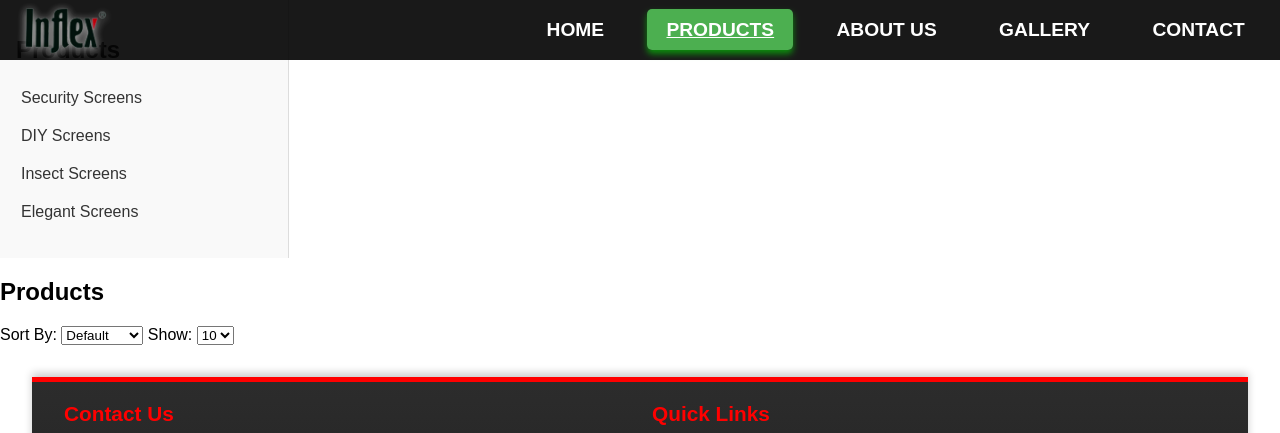
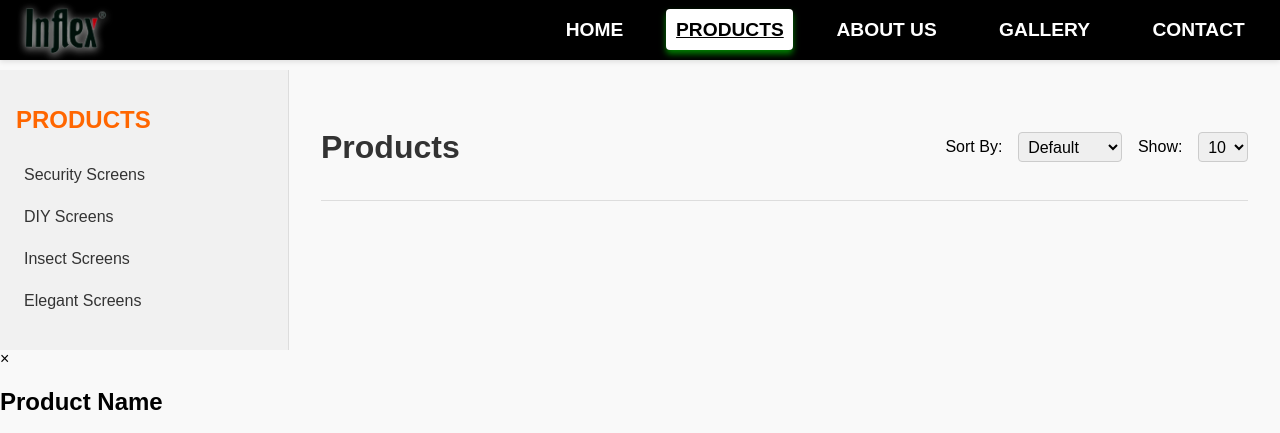
Before and after one commit to WenSuen/Infinity, a PHP site: page /products.html in a window 1280 px wide. Shown: the top 433 px of the page. Run offline with PHP 8.4, Linux system fonts and the light colour scheme; some libraries are stand-ins or nearby versions.

Commit message:
revert back the css

```diff
--- a/css/products.css
+++ b/css/products.css
@@ -1,59 +1,107 @@
-/* General Styles */
 body {
     font-family: Arial, sans-serif;
     margin: 0;
     padding: 0;
+    background-color: #f9f9f9;
 }
 
-/* Sidebar Navigation */
+.products-container {
+    display: flex;
+    flex-direction: row;
+    margin-top: 70px;
+}
+
+/* Navigation Panel */
 .product-navigation {
     width: 20%;
+    background-color: #f1f1f1;
     padding: 1em;
-    background-color: #f9f9f9;
     border-right: 1px solid #ddd;
 }
 
 .product-navigation h2 {
+    font-size: 1.5rem;
+    color: #ff6600;
+    text-transform: uppercase;
+    margin-bottom: 1em;
+}
+
+.product-navigation ul {
+    list-style-type: none;
+    padding: 0;
+}
+
+.product-navigation li {
+    margin-bottom: 0.5em;
+}
+
+.product-navigation li a {
+    text-decoration: none;
+    color: #333;
+    font-size: 1rem;
+    padding: 0.5em;
+    display: block;
+    transition: background-color 0.3s ease, color 0.3s ease;
+}
+
+.product-navigation li a:hover {
+    background-color: #ff6600;
+    color: white;
+    border-radius: 4px;
+}
+
+/* Product Display Area */
+.product-display {
+    flex-grow: 1;
+    padding: 2em;
+}
+
+.product-display header {
+    display: flex;
+    justify-content: space-between;
+    align-items: center;
+    margin-bottom: 2em;
+    border-bottom: 1px solid #ddd;
+    padding-bottom: 0.5em;
+}
+
+.product-display h1 {
+    font-size: 2rem;
     color: #333;
 }
 
-.product-navigation ul {
-    list-style: none;
-    padding: 0;
+.sort-filter {
+    display: flex;
+    align-items: center;
+    gap: 1em;
 }
 
-.product-navigation ul li {
-    margin: 10px 0;
+.sort-filter label {
+    font-size: 1rem;
 }
 
-.product-navigation ul li a {
-    text-decoration: none;
-    color: #333;
-    padding: 5px;
-    display: block;
-    transition: color 0.3s ease;
-}
-
-.product-navigation ul li a:hover {
-    color: #ff6600;
+.sort-filter select {
+    padding: 0.3em;
+    font-size: 1rem;
+    border: 1px solid #ccc;
+    border-radius: 4px;
 }
 
 /* Product Grid */
 .product-grid {
     display: grid;
-    grid-template-columns: repeat(auto-fill, minmax(200px, 1fr));
-    gap: 1.5em;
-    padding: 1em;
+    grid-template-columns: repeat(auto-fit, minmax(250px, 1fr));
+    gap: 2em;
 }
 
 .product-card {
     background-color: white;
+    padding: 1em;
     border: 1px solid #ddd;
     border-radius: 10px;
     text-align: center;
-    padding: 1em;
-    transition: transform 0.3s, box-shadow 0.3s;
-    box-shadow: 0 2px 5px rgba(0, 0, 0, 0.1);
+    transition: transform 0.3s ease, box-shadow 0.3s ease;
+    box-shadow: 0 2px 4px rgba(0, 0, 0, 0.1);
 }
 
 .product-card:hover {
@@ -63,161 +111,71 @@ body {
 
 .product-card img {
     max-width: 100%;
-    height: 150px;
-    object-fit: cover;
-    border-radius: 5px;
-    margin-bottom: 10px;
-}
-
-.color-swatches {
-    display: flex;
-    justify-content: center;
-    gap: 5px;
-}
-
-.color {
-    width: 20px;
-    height: 20px;
-    border-radius: 50%;
-    border: 1px solid #ddd;
-    cursor: pointer;
-    transition: border-color 0.3s;
-}
-
-.color:hover {
-    border-color: #333;
-}
-
-/* Modal */
-.modal {
-    display: none;
-    position: fixed;
-    top: 0;
-    left: 0;
-    width: 100%;
-    height: 100%;
-    background-color: rgba(0, 0, 0, 0.5);
-    justify-content: center;
-    align-items: center;
-    z-index: 1000;
-    padding: 1em;
-}
-
-.modal-content {
-    background-color: white;
     border-radius: 10px;
-    padding: 2em;
-    max-width: 600px;
-    width: 90%;
-    box-shadow: 0 4px 8px rgba(0, 0, 0, 0.2);
-    animation: fadeIn 0.3s ease;
-}
-
-.modal-header {
-    display: flex;
-    justify-content: space-between;
-    align-items: center;
-    border-bottom: 1px solid #ddd;
     margin-bottom: 1em;
 }
 
-.modal-header h2 {
-    margin: 0;
-    font-size: 1.5em;
+.product-card h3 {
+    font-size: 1.2rem;
+    margin: 0.5em 0;
+    color: #333;
 }
 
-.modal-header .close {
-    background-color: transparent;
+.product-card button {
+    padding: 0.5em 1em;
+    font-size: 1rem;
+    background-color: #ff6600;
+    color: white;
     border: none;
-    font-size: 1.5em;
+    border-radius: 4px;
     cursor: pointer;
-    color: #333;
-    transition: color 0.3s ease;
-}
-
-.modal-header .close:hover {
-    color: #ff6600;
-}
-
-.modal-body {
-    display: flex;
-    flex-direction: column;
-    gap: 1em;
-}
-
-.modal-body .product-images img {
-    max-width: 100%;
-    border-radius: 5px;
-    margin-bottom: 1em;
-    object-fit: cover;
-}
-
-.color-options {
-    display: flex;
-    flex-wrap: wrap;
-    gap: 10px;
-}
-
-.color-options .color {
-    width: 30px;
-    height: 30px;
-    border: 2px solid transparent;
-    border-radius: 50%;
-    cursor: pointer;
-    transition: border-color 0.3s ease, transform 0.3s ease;
-}
-
-.color-options .color:hover {
-    border-color: #333;
-    transform: scale(1.1);
-}
-
-.color-options .color.active {
-    border-color: #ff6600;
-}
-
-/* Modal Footer */
-.modal-footer {
-    display: flex;
-    justify-content: flex-end;
-    gap: 10px;
-}
-
-.modal-footer button {
-    padding: 0.5em 1em;
-    border: none;
-    border-radius: 5px;
-    cursor: pointer;
-    font-size: 1rem;
     transition: background-color 0.3s ease;
 }
 
-.modal-footer button.cancel {
-    background-color: #ddd;
-    color: #333;
-}
-
-.modal-footer button.cancel:hover {
-    background-color: #bbb;
-}
-
-.modal-footer button.confirm {
-    background-color: #ff6600;
-    color: white;
-}
-
-.modal-footer button.confirm:hover {
+.product-card button:hover {
     background-color: #cc5200;
 }
 
-/* Animation for Modal */
-@keyframes fadeIn {
-    from {
-        opacity: 0;
-        transform: scale(0.9);
-    }
-    to {
-        opacity: 1;
-        transform: scale(1);
-    }
+/* Restrict the clickable area and visually fit the logo into the header height */
+.products-page #main-header .logo {
+    display: inline-block;
+    height: 60px; /* Match the header's height */
+    overflow: hidden; /* Crop the image visually */
+    line-height: 0;
 }
+
+/* Scale the logo to fit within the header height */
+.products-page #main-header .logo img {
+    width: auto; /* Maintain the aspect ratio */
+    height: 100%; /* Scale to the height of the header */
+    display: block; /* Prevent inline spacing issues */
+    object-fit: contain; /* Ensure the image fits without distortion */
+}
+
+/* Header Adjustments for Products Page */
+.products-page #main-header {
+    background-color: black; /* Black header background */
+    color: white; /* White text */
+    box-shadow: 0 2px 5px rgba(0, 0, 0, 0.1); /* Subtle shadow */
+}
+
+.products-page #main-header nav ul li a {
+    color: white; /* White text */
+}
+
+.products-page #main-header nav ul li a:hover {
+    color: #4CAF50; /* Green highlight on hover */
+}
+
+.products-page #main-header nav ul li a.active {
+    color: black; /* Black text for visibility */
+    background-color: white; /* White background for emphasis */
+    border-radius: 4px; /* Rounded corners */
+    padding: 0.5em; /* Consistent padding */
+    font-weight: bold; /* Bold for emphasis */
+}
+
+/* Prevent Overlap with Content */
+.products-page body {
+    padding-top: 60px; /* Add padding to match header height */
+}
```
